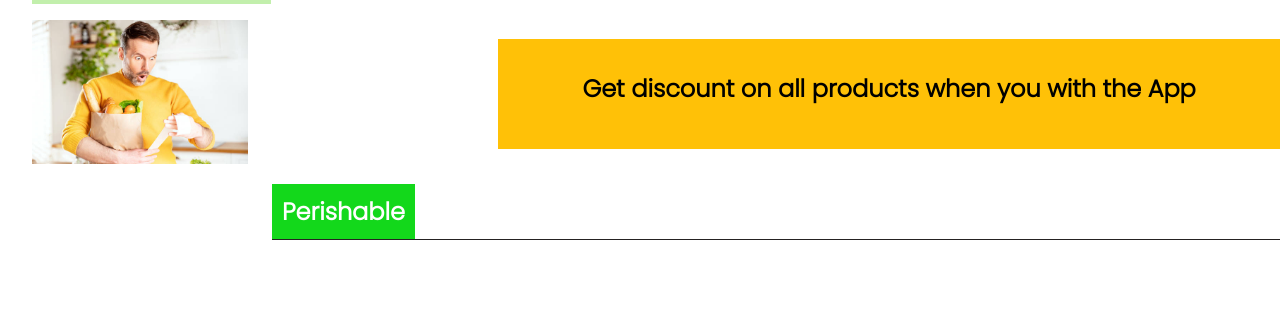
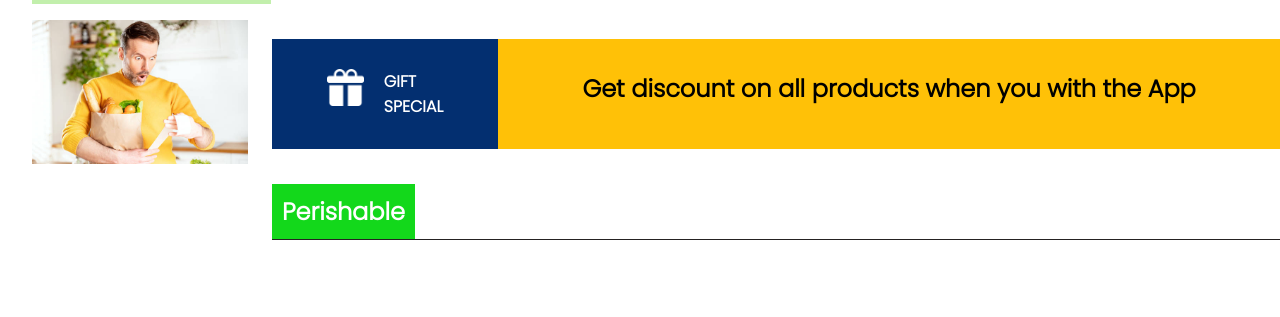
Before and after one commit to Muneerat/E-grocery-shop, a plain HTML site: page index.html in a window 1280 px wide. Shown: the part 751-1068 px from the top of the page. Drawn offline with Linux system fonts and the light colour scheme.

Commit message:
Did some correction

```diff
--- a/css/style.css
+++ b/css/style.css
@@ -208,7 +208,7 @@ ul .category-link a:hover {
   display: flex;
 }
 .text-left {
-  background-image: url(/grocery_shop-ecommerce-/images/Rectangle.png);
+  background-image: url(/images/Rectangle.png);
   display: flex;
   padding: 30px 55px;
 }
```
